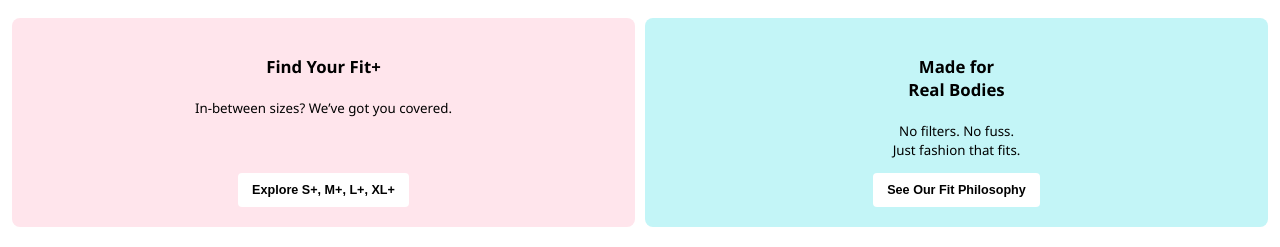
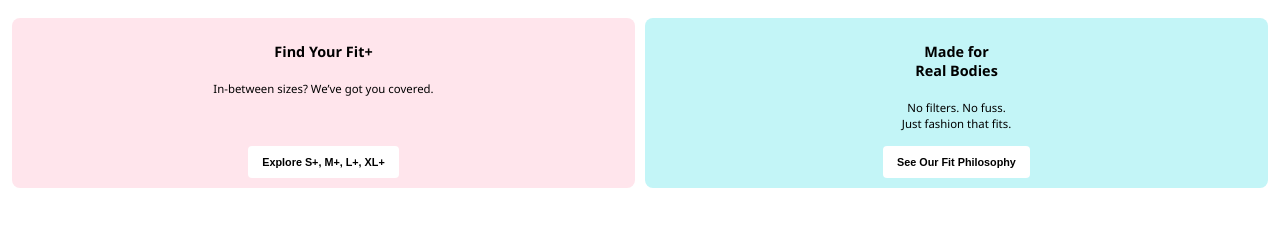
Before and after one commit to oddfit/Oddfit-preview, a plain HTML site: page index.html in a window 1280 px wide. Shown: the part 554-801 px from the top of the page. Drawn offline with Linux system fonts and the light colour scheme.

Commit message:
Update styles.css

```diff
--- a/styles.css
+++ b/styles.css
@@ -135,10 +135,10 @@ body {
 
 .box {
   flex: 1 1 calc(50% - 10px);
-  padding: 20px;
+  padding: 10px;
   border-radius: 8px;
   text-align: center;
-  font-size: 14px;
+  font-size: 12px;
   display: flex;
   flex-direction: column;
   justify-content: space-between; /* Distribute content */
```
